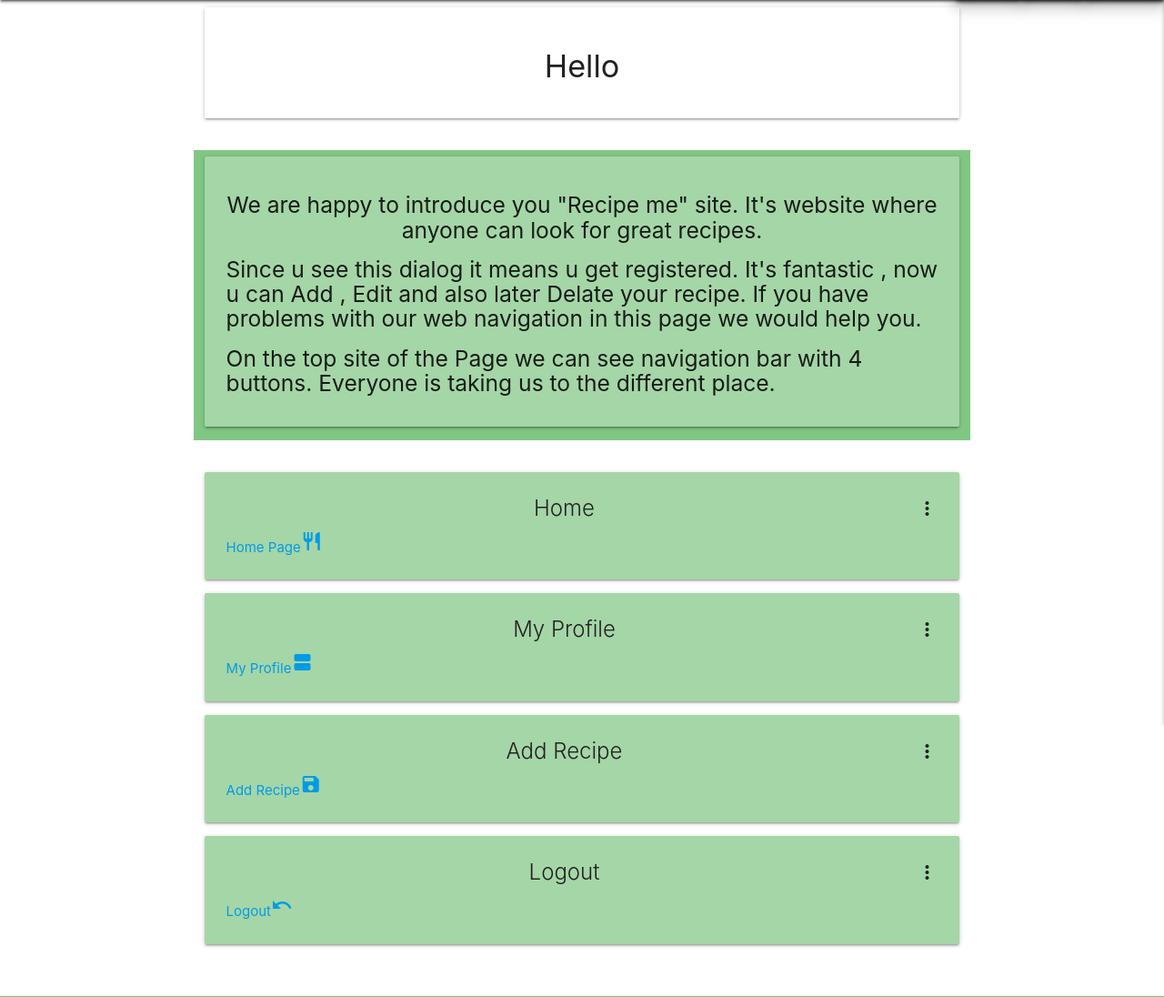
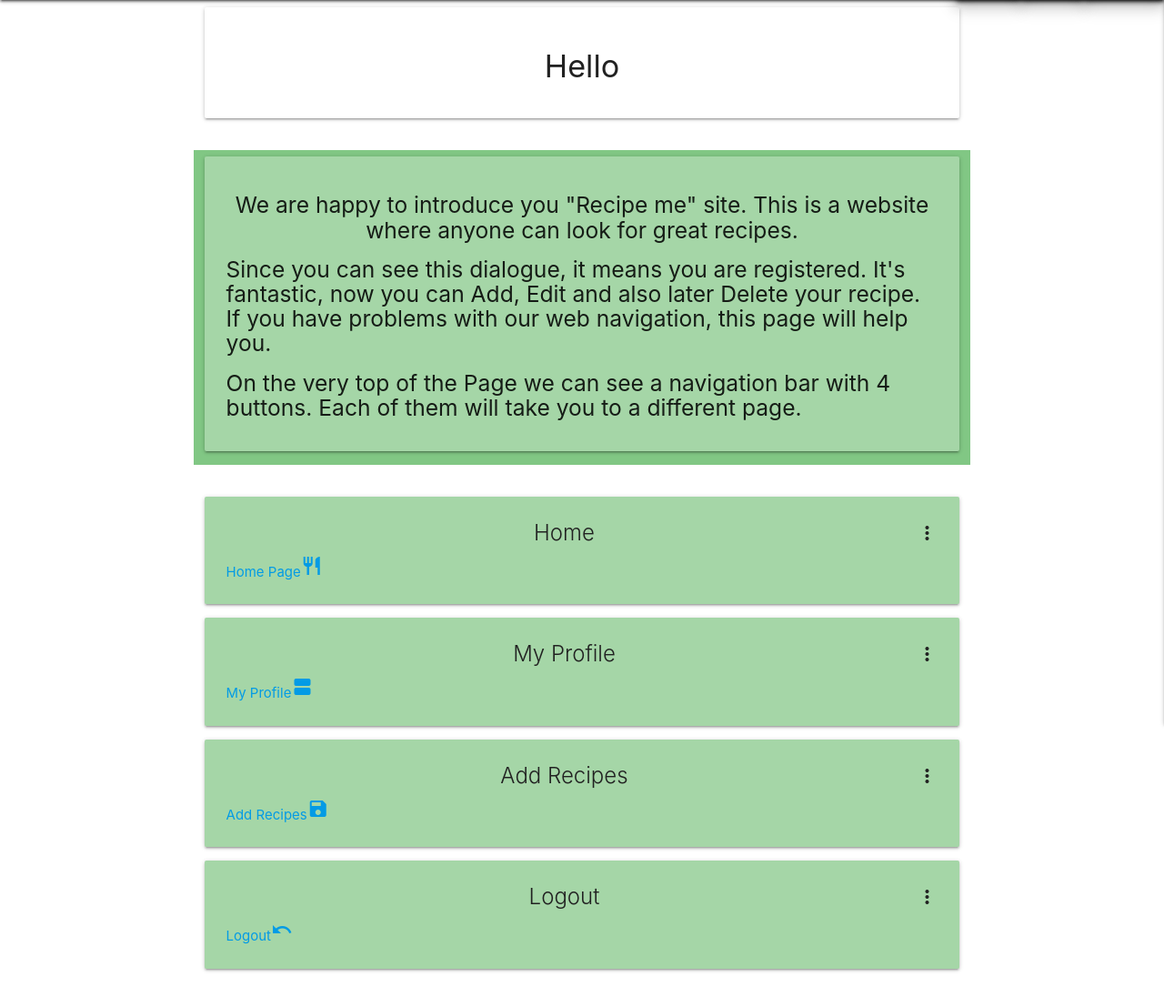
Before and after one commit to Jakub1994/Bookwithrecepies, a Flask app: template templates/myProfile.html in a window 1280 px wide. Shown: the part 64-1160 px from the top of the page at 91% size. Run offline with Flask 2, Linux system fonts and the light colour scheme; the template is opened without the code that fills it, so the values that code supplies are empty; some libraries are stand-ins or nearby versions.

Commit message:
Update myProfile.html

```diff
--- a/templates/myProfile.html
+++ b/templates/myProfile.html
@@ -15,16 +15,16 @@
         <div class="card-panel green lighten-3">
             <h5 class="center-align dark-blue-text text-darken-4">
                 We are happy to introduce you "Recipe me" site.
-                It's website where anyone can look for great recipes.
+                This is a website where anyone can look for great recipes.
             </h5>
             <h5>
-            Since u see this dialog it means u get registered.
-            It's fantastic , now u can Add , Edit and also later Delate your recipe.
-            If you have problems with our web navigation in this page we would help you.
+            Since you can see this dialogue, it means you are registered.
+            It's fantastic, now you can Add, Edit and also later Delete your recipe.
+            If you have problems with our web navigation, this page will help you.
             </h5>
             <h5>
-                On the top site of the Page we can see navigation bar with 4 buttons.
-                Everyone is taking us to the different place.
+                On the very top of the Page we can see a navigation bar with 4 buttons.
+                Each of them will take you to a different page.
             </h5>
         </div>
     </div>
@@ -42,13 +42,12 @@
             <div class="card-reveal">
                 <span class="card-title grey-text text-darken-4">Home<i class="material-icons right">close</i></span>
                 <p>
-                    That's our main aspect of the webapp.
-                    Here we can find recipes created by us and the other users
-                    After clicking on the title with the image u scroll down the recipe.
+                    This is the land page of the webapp.
+                    Here you can find recipes posted by other users.
+                    After clicking on the title with the image you scroll down the recipe.
                     Every step of the recipe is given in detail one by one :
-                    Short describe,Ingridients,Step 1,Step 2, Step 3
-                    If recipe is yours u will see on the down left site two buttons Edit and Delete.
-                    As the names are saing one is Delating and another Editing the recipe.
+                    Short description, Ingridients, Step 1, Step 2 and Step 3.
+                    For your own recipes, you will find the options to Edit or Delete them on the lower left corner.
                 </p>
             </div>
         </div>
@@ -63,8 +62,7 @@
             <div class="card-reveal">
                 <span class="card-title grey-text text-darken-4">My Profile<i class="material-icons right">close</i></span>
                 <p>
-                It's the navigation map Page with informations about the others.
-                Here we would tekst any changes implemented by the owner.
+                Here you will see what every page is for. Also, any modifications implemented by the owner will be listed and explained here.
                 </p>
             </div>
         </div>
@@ -73,15 +71,14 @@
         <li>
         <div class="card green lighten-3">
             <div class="card-content">
-                <span class="card-title activator grey-text text-darken-4">Add Recipe<i class="material-icons right">more_vert</i></span>
-                <p class="left-align"><a href="{{url_for('new_recipes') }}">Add Recipe<i class="material-icons">save</i></a></p>
+                <span class="card-title activator grey-text text-darken-4">Add Recipes<i class="material-icons right">more_vert</i></span>
+                <p class="left-align"><a href="{{url_for('new_recipes') }}">Add Recipes<i class="material-icons">save</i></a></p>
             </div>
             <div class="card-reveal">
-                <span class="card-title grey-text text-darken-4">Add Recipe<i class="material-icons right">close</i></span>
+                <span class="card-title grey-text text-darken-4">Add Recipes<i class="material-icons right">close</i></span>
                 <p>
-                Full of text inputs where u can add any recipe.
-                That's the place where account owners can write their amazing
-                creations and share with the others by click the submit buttons.
+                Here, you will need to fill in several sections regarding your recipe and then submited it.
+                It will then be posted to the homepage and everyone can see it.
                 </p>
             </div>
         </div>
@@ -95,7 +92,10 @@
             </div>
             <div class="card-reveal">
                 <span class="card-title grey-text text-darken-4">Logout<i class="material-icons right">close</i></span>
-                <p>That's simply Logout button, what is taking u out of your account.</p>
+                <p>
+                    Use this button to exit your account.
+
+                </p>
             </div>
         </div>
         </li>
```
